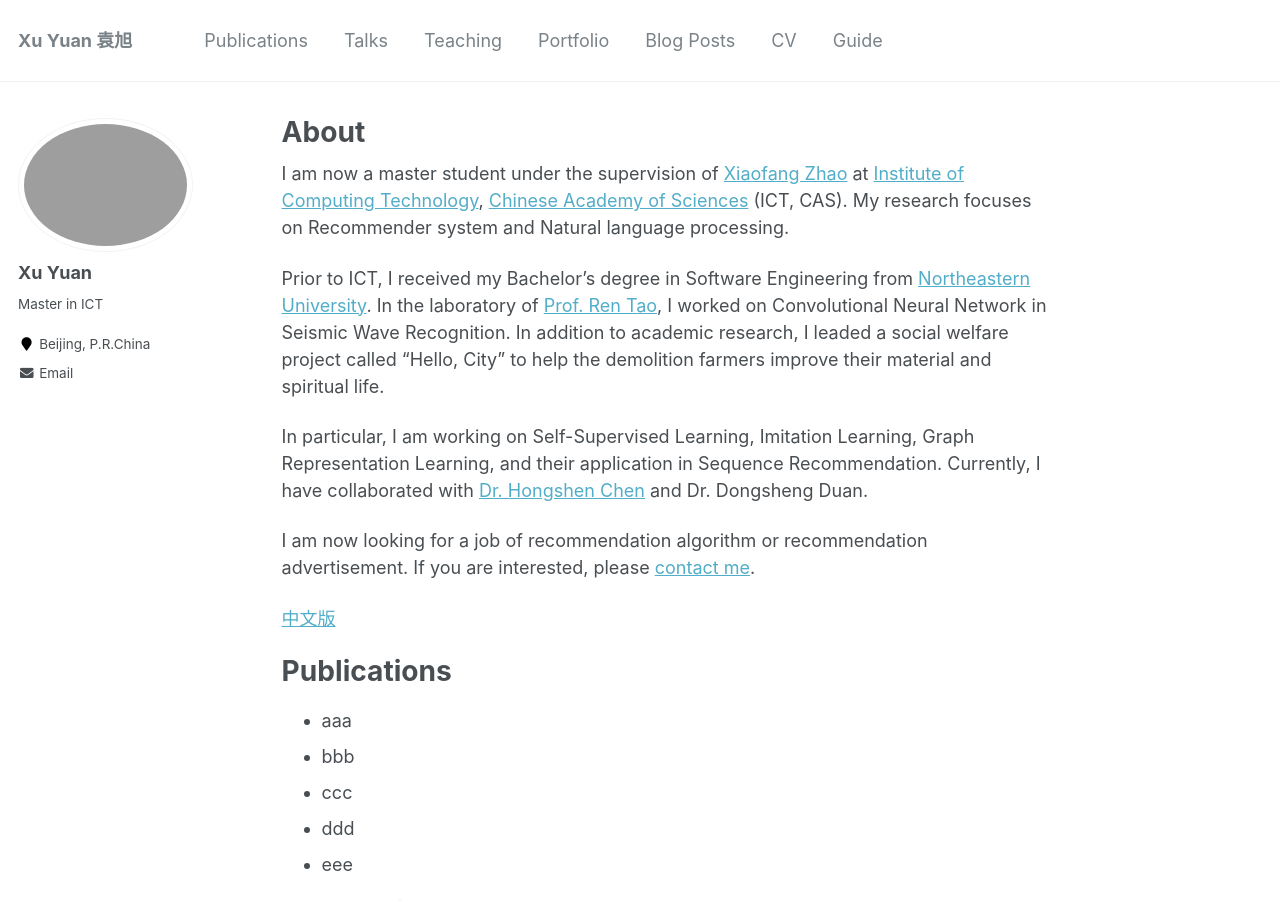
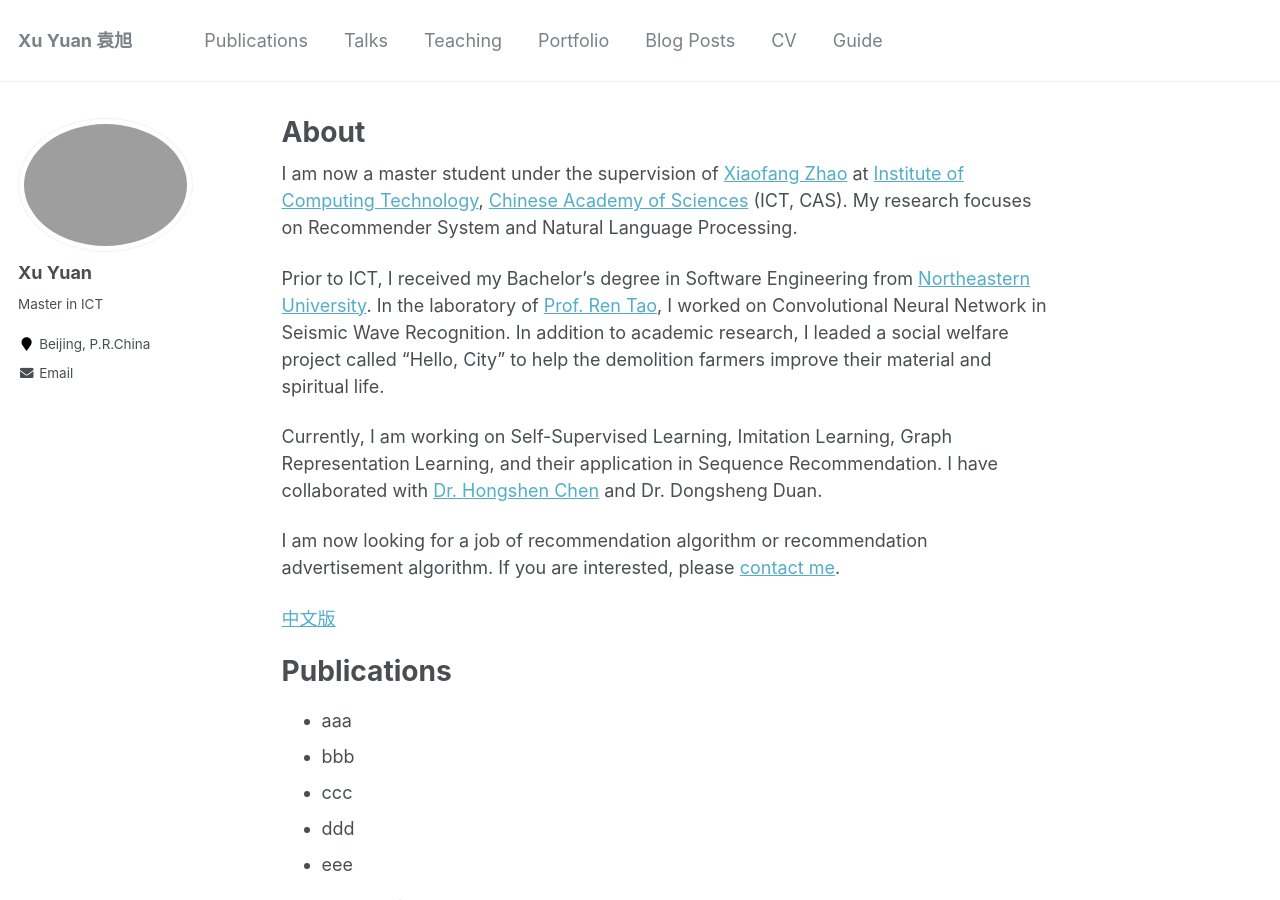
Before and after one commit to yuanninesuns/yuanninesuns.github.io, a Jekyll site: the page built from _pages/about.md, in a window 1280 px wide and 900 px high. Built offline with Jekyll 4.4.1, drawn with Linux system fonts in a browser that asks for light colours.

Commit message:
修改一下行文

```diff
--- a/_pages/about.md
+++ b/_pages/about.md
@@ -8,15 +8,15 @@ redirect_from:
   - /about.html
 ---
 
-I am now a master student under the supervision of [Xiaofang Zhao](http://www.ict.cas.cn/sourcedb_2018_ict_cas/cn/jssrck/200909/t20090917_2496799.html) at [Institute of Computing Technology](http://www.ict.ac.cn/), [Chinese Academy of Sciences](https://www.ucas.ac.cn/) (ICT, CAS). My research focuses on Recommender system and Natural language processing.
+I am now a master student under the supervision of [Xiaofang Zhao](http://www.ict.cas.cn/sourcedb_2018_ict_cas/cn/jssrck/200909/t20090917_2496799.html) at [Institute of Computing Technology](http://www.ict.ac.cn/), [Chinese Academy of Sciences](https://www.ucas.ac.cn/) (ICT, CAS). My research focuses on Recommender System and Natural Language Processing.
 
 Prior to ICT, I received my Bachelor's degree in Software Engineering from [Northeastern University](https://www.neu.edu.cn/). In the laboratory of [Prof. Ren Tao](http://faculty.neu.edu.cn/swc/rent/), I worked on Convolutional Neural Network in Seismic Wave Recognition. In addition to academic research, I leaded a social welfare project called "Hello, City" to help the demolition farmers improve their material and spiritual life.
 
-In particular, I am working on Self-Supervised Learning, Imitation Learning, Graph Representation Learning, and their application in Sequence Recommendation. Currently, I have collaborated with [Dr. Hongshen Chen](https://www.chenhongshen.com/) and Dr. Dongsheng Duan.
+Currently, I am working on Self-Supervised Learning, Imitation Learning, Graph Representation Learning, and their application in Sequence Recommendation. I have collaborated with [Dr. Hongshen Chen](https://www.chenhongshen.com/) and Dr. Dongsheng Duan.
 
-I am now looking for a job of recommendation algorithm or recommendation advertisement. If you are interested, please <a href="mailto:yuan_xusun@163.com">contact me</a>.
+I am now looking for a job of recommendation algorithm or recommendation advertisement algorithm. If you are interested, please <a href="mailto:yuan_xusun@163.com">contact me</a>.
 
-<a href="about-chi.html">中文版</a>
+<a href="/about-chi.html">中文版</a>
 
 
 
@@ -38,7 +38,7 @@ Internships
 - Netease, Data Mining,2018
 
 Selected awards
-------
+======
 - Outstanding graduates of Liaoning Province, 2019
 - National first prize of national college students mathematical modeling competition, 2017
 - National Scholarship, 2016
```
Also changed, not shown: _pages/about-chi.md (+6 -6 lines).
